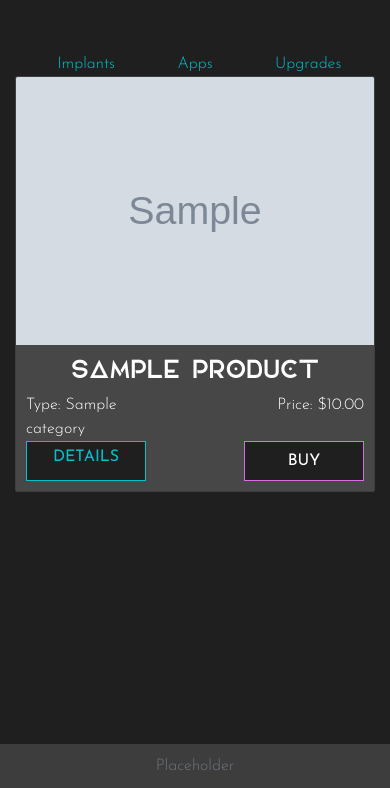
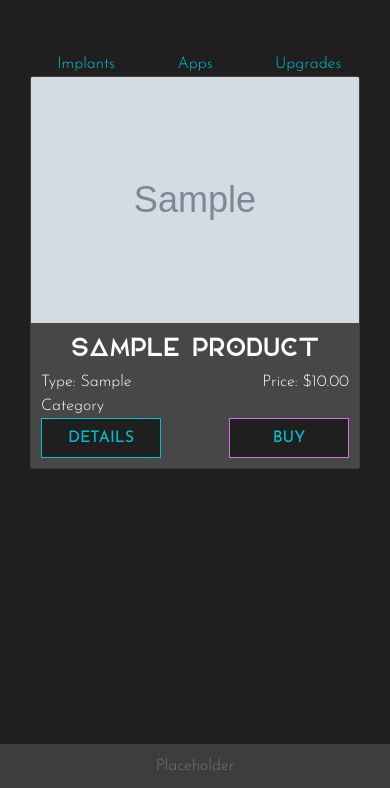
Before and after one commit to asdfractal/yggdrasil-labs, a Django app: template products/templates/products.html in a window 390 px wide. Shown: the part 58-846 px from the top of the page. Run offline with Django 3.2, Linux system fonts and the light colour scheme; the template is opened without the code that fills it: values that come from a table or form of the project are taken from there, others are empty; tables that the repository leaves empty hold one stand-in row (values such as "Sample post"); grey boxes marked "Sample" are stand-in pictures; parts of the project's set-up code (start-up, migrations or seed data) failed here and were passed over; some libraries are stand-ins or nearby versions.

Commit message:
fill out product detail page and tweak styles

```diff
--- a/products/templates/components/product-card.html
+++ b/products/templates/components/product-card.html
@@ -4,7 +4,7 @@
 		<h3 class="card-title text-center text-uppercase">{{ product.name }}</h3>
 		<div class="row">
 			<div class="col-6">
-				<p class="card-text text-left">Type: {{ product.category }}</p>
+				<p class="card-text text-left text-capitalize">Type: {{ product.category }}</p>
 			</div>
 			<div class="col-6">
 				<p class="card-text text-right">Price: ${{ product.price }}</p>
@@ -12,11 +12,11 @@
 		</div>
 		<div class="row justify-content-between">
 			<div class="col-6 col-md-4">
-				<a href="{% url 'product_detail' product.id %}"
-					class="btn button-primary-outline button__small">Details</a>
+				<button class="btn button-primary-outline button__small"><a
+						href="{% url 'product_detail' product.id %}">Details</a></button>
 			</div>
 			<div class="col-6 col-md-4 text-right">
-				<button class="btn button-secondary-outline button__small">Buy</button>
+				<button class="btn button-secondary-outline button__small"><a href="">Buy</a></button>
 			</div>
 		</div>
 	</div>
--- a/products/templates/products.html
+++ b/products/templates/products.html
@@ -2,7 +2,7 @@
 {% load static %}
 
 {% block content %}
-<div class="row d-md-none">
+<div class="row d-lg-none">
 	<div class="col-4 text-right">
 		<a href="#implant">Implants</a>
 	</div>
@@ -13,15 +13,29 @@
 		<a href="#upgrade">Upgrades</a>
 	</div>
 </div>
+
+<div class="d-lg-none">
 	{% for category in categories %}
-<div class="row" id="{{ category.name }}">
+	<div id="{{ category.name }}">
 		{% for product in products %}
 		{% if product.category.name == category.name %}
-	<div class="col-12 col-lg-6">
+		<div class="col-12">
 			{% include 'components/product-card.html' %}
 		</div>
 		{% endif %}
 		{% endfor %}
 	</div>
 	{% endfor %}
+</div>
+<div class="d-none d-lg-block">
+	<div class="row">
+		{% for product in products %}
+		<div class="col-6">
+			{% include 'components/product-card.html' %}
+		</div>
+		{% endfor %}
+	</div>
+
+</div>
+
 {% endblock content %}
```
Also changed, not shown: products/templates/product_detail.html (+27 -4 lines), media/images/border-circuit01.png (added), media/images/border-circuit02.png (added), media/images/border-circuit03.png (added). Lines whose indentation alone changed are shown as unchanged.
